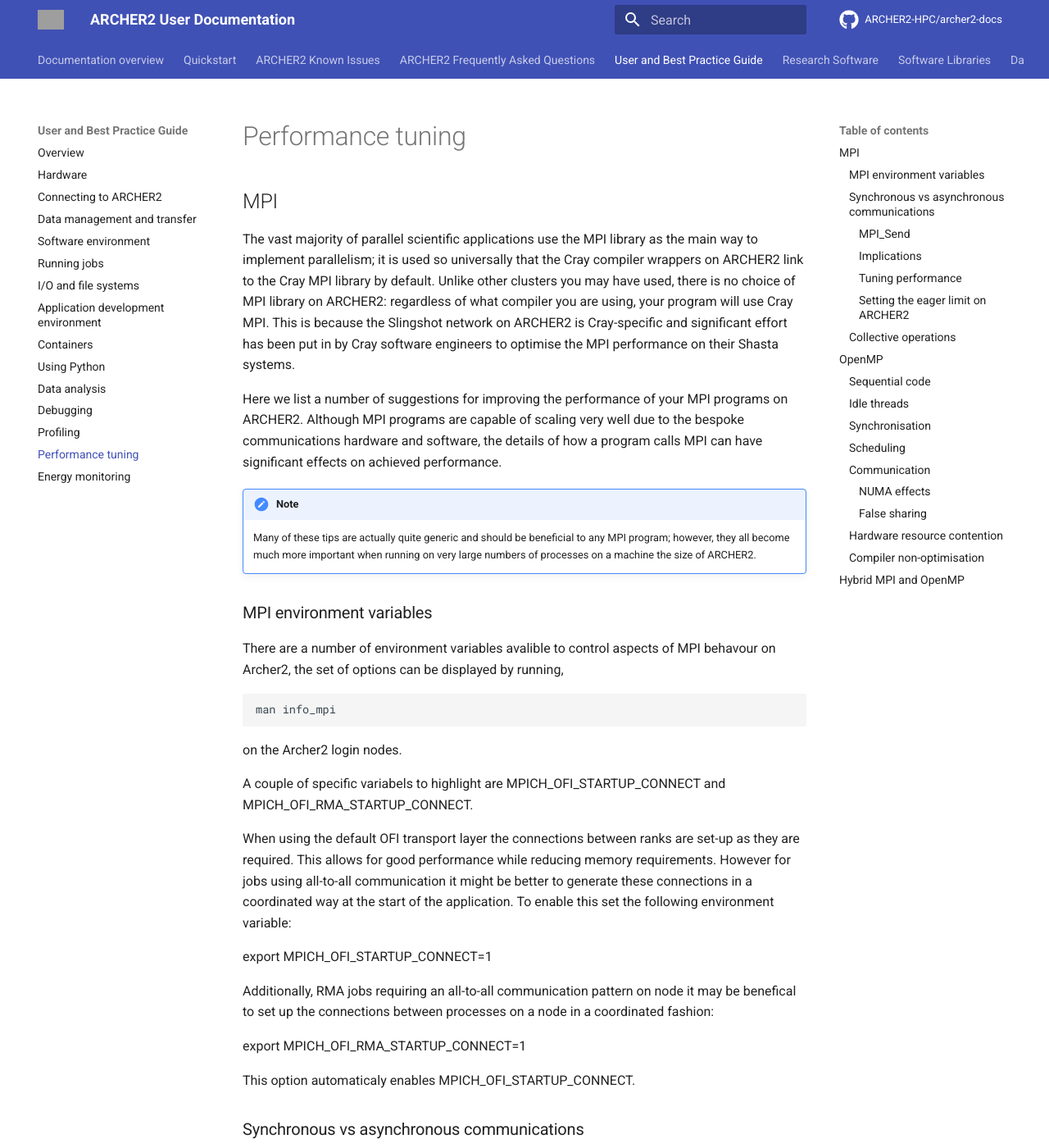
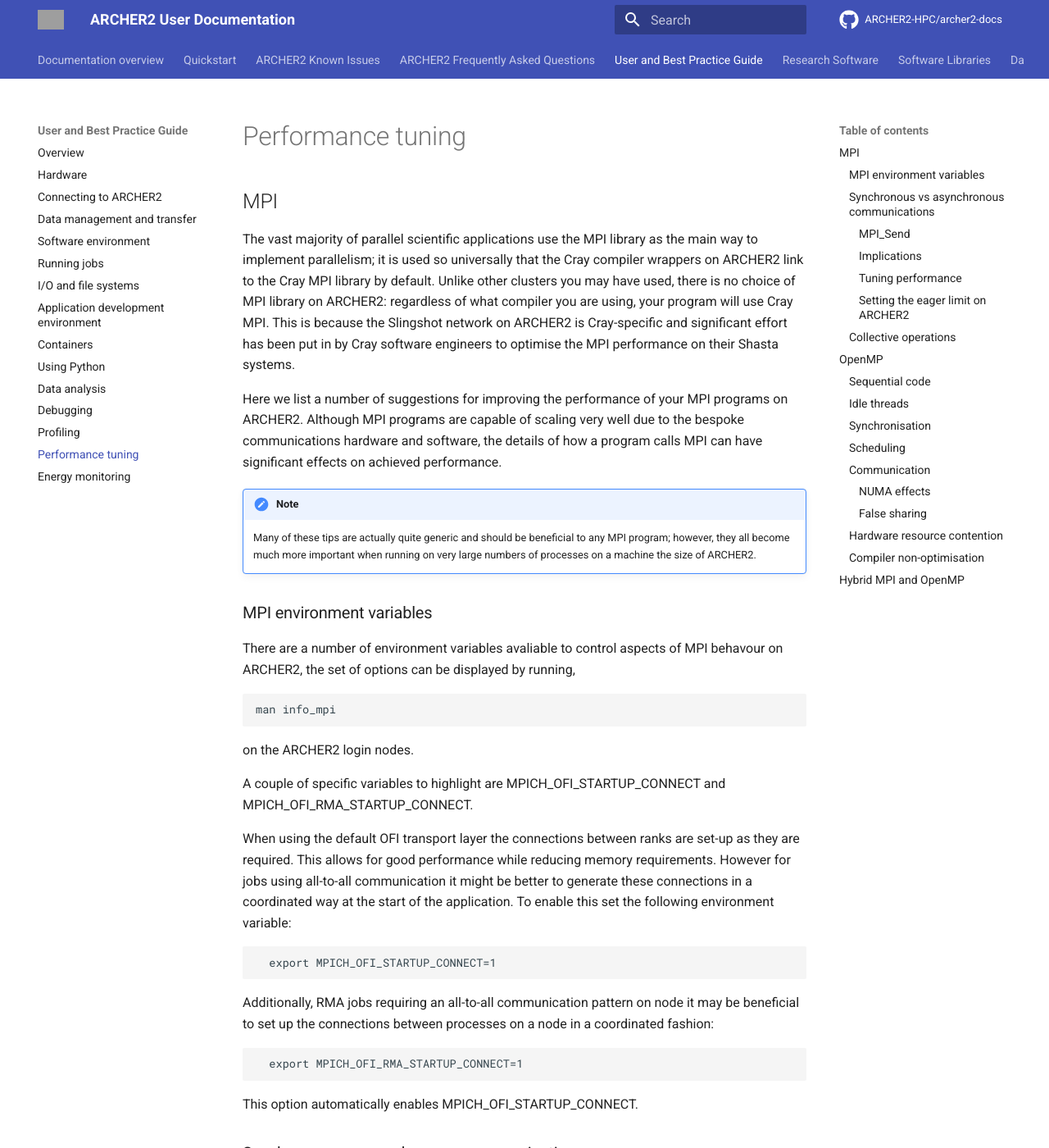
Before and after one commit to ARCHER2-HPC/archer2-docs, an MkDocs documentation site: the page built from docs/user-guide/tuning.md, in a window 1280 px wide and 1400 px high. Shown: the whole window at 82% size. Built offline with MkDocs 1.6.1 and Material for MkDocs 9.7.7, drawn with Linux system fonts in a browser that asks for light colours; comment, search, counter and statistics services are not loaded; grey boxes are pictures that could not be loaded.

Commit message:
updates to spelling and layout consistancy

````diff
--- a/docs/user-guide/tuning.md
+++ b/docs/user-guide/tuning.md
@@ -26,28 +26,30 @@
 
 ### MPI environment variables
 
-There are a number of environment variables avalible to control aspects of MPI behavour on Archer2,
+There are a number of environment variables avaliable to control aspects of MPI behavour on ARCHER2,
 the set of options can be displayed by running,
 
 ```
-
 man info_mpi
-
 ```
-on the Archer2 login nodes.
+on the ARCHER2 login nodes.
 
 
-A couple of specific variabels to highlight are MPICH_OFI_STARTUP_CONNECT and MPICH_OFI_RMA_STARTUP_CONNECT.
+A couple of specific variables to highlight are MPICH_OFI_STARTUP_CONNECT and MPICH_OFI_RMA_STARTUP_CONNECT.
 
 When using the default OFI transport layer the connections between ranks are set-up as they are required. This allows for good performance while reducing memory requirements. However for jobs using all-to-all communication it might be better to generate these connections in a coordinated way at the start of the application. To enable this set the following environment variable:
 
+```
   export MPICH_OFI_STARTUP_CONNECT=1
+```
 
-Additionally, RMA jobs requiring an all-to-all communication pattern on node it may be benefical to set up the connections between processes on a node in a coordinated fashion:
+Additionally, RMA jobs requiring an all-to-all communication pattern on node it may be beneficial to set up the connections between processes on a node in a coordinated fashion:
 
+```
   export MPICH_OFI_RMA_STARTUP_CONNECT=1
+```
 
-This option automaticaly enables MPICH_OFI_STARTUP_CONNECT.
+This option automatically enables MPICH_OFI_STARTUP_CONNECT.
 
 ### Synchronous vs asynchronous communications
 
````
